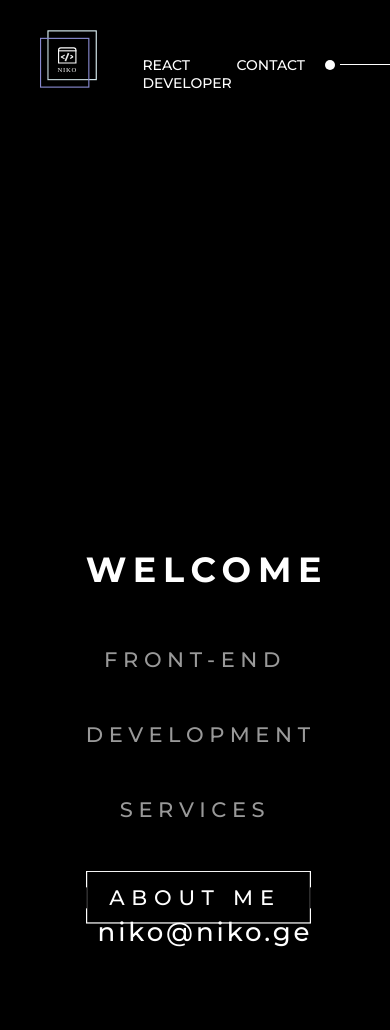
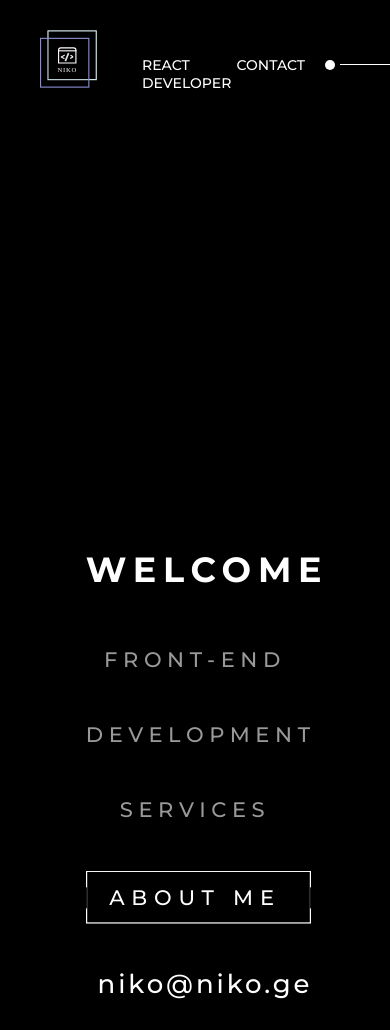
Before and after one commit to mchedlish/niko.ge, a React (Create React App) app: page / in a window 390 px wide. Shown: the top 1030 px of the page. Built offline with nearby package versions, Linux system fonts and the light colour scheme.

Commit message:
before inserting makingVisible function

```diff
--- a/package.json
+++ b/package.json
@@ -6,6 +6,7 @@
     "react": "^16.8.6",
     "react-dom": "^16.8.6",
     "react-player": "^1.11.1",
+    "react-reveal": "^1.2.2",
     "react-scripts": "3.0.1"
   },
   "scripts": {
--- a/src/App.js
+++ b/src/App.js
@@ -9,8 +9,8 @@ function App() {
     <div className="App">
     <Header/>
     <Body/>
+
     <Email/>
-
 
 
     </div>
--- a/src/Body/Body.css
+++ b/src/Body/Body.css
@@ -1,16 +1,21 @@
 .Body {
     display: block;
     position: relative;
-    height: 100vh;
+
     width: 100vw;
 }
 
 .Email {
 
-    display: block;
-    margin-top: -250px;
+   display: block;
+   position: relative;
+
+text-align: center;
+   margin-top: 750px;
 
 }
+
+
 
 .Rectangle {
 
@@ -217,6 +222,10 @@ margin-top: 70px;
 font-size: 22px;
 width: 470px;
 }
+.Email {
+
+    margin-top: 740px;
+}
 
 }
 
@@ -268,6 +277,11 @@ width: 470px;
 font-size: 14px;
 width: 420px;
 
+
+}
+
+.Email {
+margin-top: 700px;
 
 }
     }
@@ -326,7 +340,10 @@ width: 380px;
 
 
 }
+.Email {
 
+    margin-top: 620px;
+}
 
 
         }
@@ -334,7 +351,7 @@ width: 380px;
 
         @media all and (max-width: 992px) {
 .Email {
-    margin-top: -140px;
+    margin-top: 0;
     transform: translate(10px);
 }
 
@@ -468,7 +485,11 @@ z-index: 4;
 
         font-size: 20px;
         }
-
+        .react-player {
+            position: fixed !important;
+            text-align: center;
+            transform: translate(-3%);
+        }
 
 
             }
@@ -494,6 +515,10 @@ z-index: 4;
 
 font-size: 16px;
 }
-
+.react-player {
+    position: fixed !important;
+    text-align: center;
+    transform: translate(3%)
+}
 
             }
--- a/src/Body/Body.js
+++ b/src/Body/Body.js
@@ -1,6 +1,7 @@
 import React from 'react';
 import './Body.css'
 import Niko from './Niko'
+
 
 
 import Rectangle from './Rectangle'
@@ -17,6 +18,8 @@ const Body = () => {
 
            <Rectangle/>
 
+
+
         </div>
     );
 };
--- a/src/Body/Description.js
+++ b/src/Body/Description.js
@@ -5,7 +5,7 @@ const Description = () => {
         <div className='Descr'>
 
         <p><span>React</span> developer with advanced programming and design skills.
-        <span>HTML, CSS, Vanilla Javascript, ES6, jQuery, Bootstrap,</span> several  animataion libraries are commonly used tools during project development.
+        <span> HTML, CSS, Vanilla Javascript, ES6, jQuery, Bootstrap,</span> several  animataion libraries are commonly used tools during project development.
         On client’s demand, I can offer <span>Sketch</span> design and <span>prototyping</span> with nice <span>animations</span> and <span>interactions</span> made with <span>InVision.</span></p>
 
         </div>
--- a/src/Body/Email.js
+++ b/src/Body/Email.js
@@ -1,5 +1,6 @@
 import React from 'react';
-import { whileStatement } from '@babel/types';
+import RubberBand from 'react-reveal/RubberBand';
+
 
 const Email= () => {
 const style= {
@@ -16,7 +17,9 @@ color: '#ffffff'
 
     return (
         <div style={style} className='Email'>
+        <RubberBand count='1' delay={2000}>
             <p>niko@niko.ge</p>
+            </RubberBand>
         </div>
     );
 };
--- a/src/Header/ReactDeveloper.js
+++ b/src/Header/ReactDeveloper.js
@@ -1,10 +1,13 @@
 import React from 'react';
 import './Header.css'
+import Zoom from 'react-reveal/Zoom';
 
 const ReactDeveloper = () => {
     return (
         <div className='ReactDeveloper'>
+        <Zoom>
             <p>React Developer</p>
+            </Zoom>
         </div>
     );
 };
```
Also changed, not shown: 1 other file (tests, documents, lock files or other folders).
